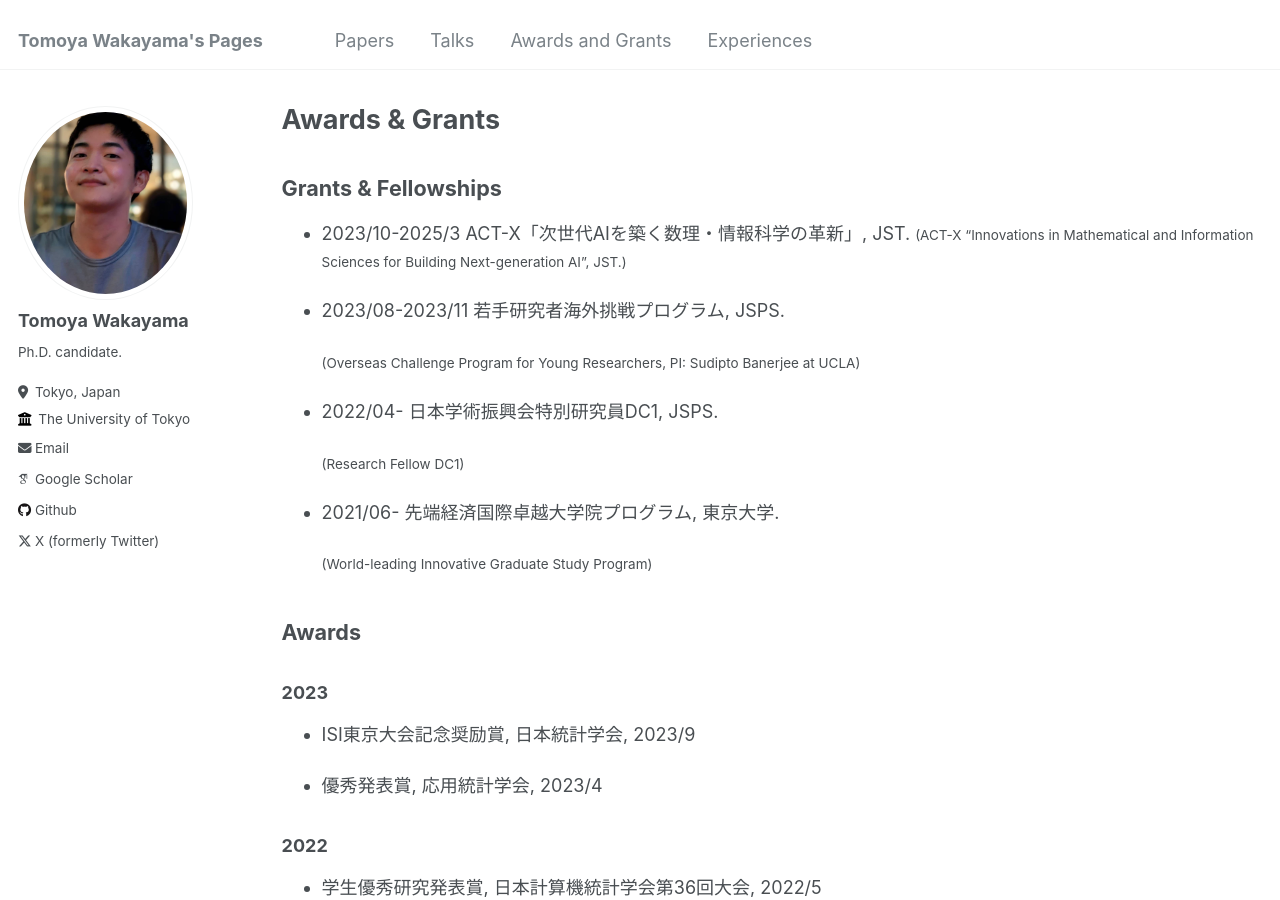
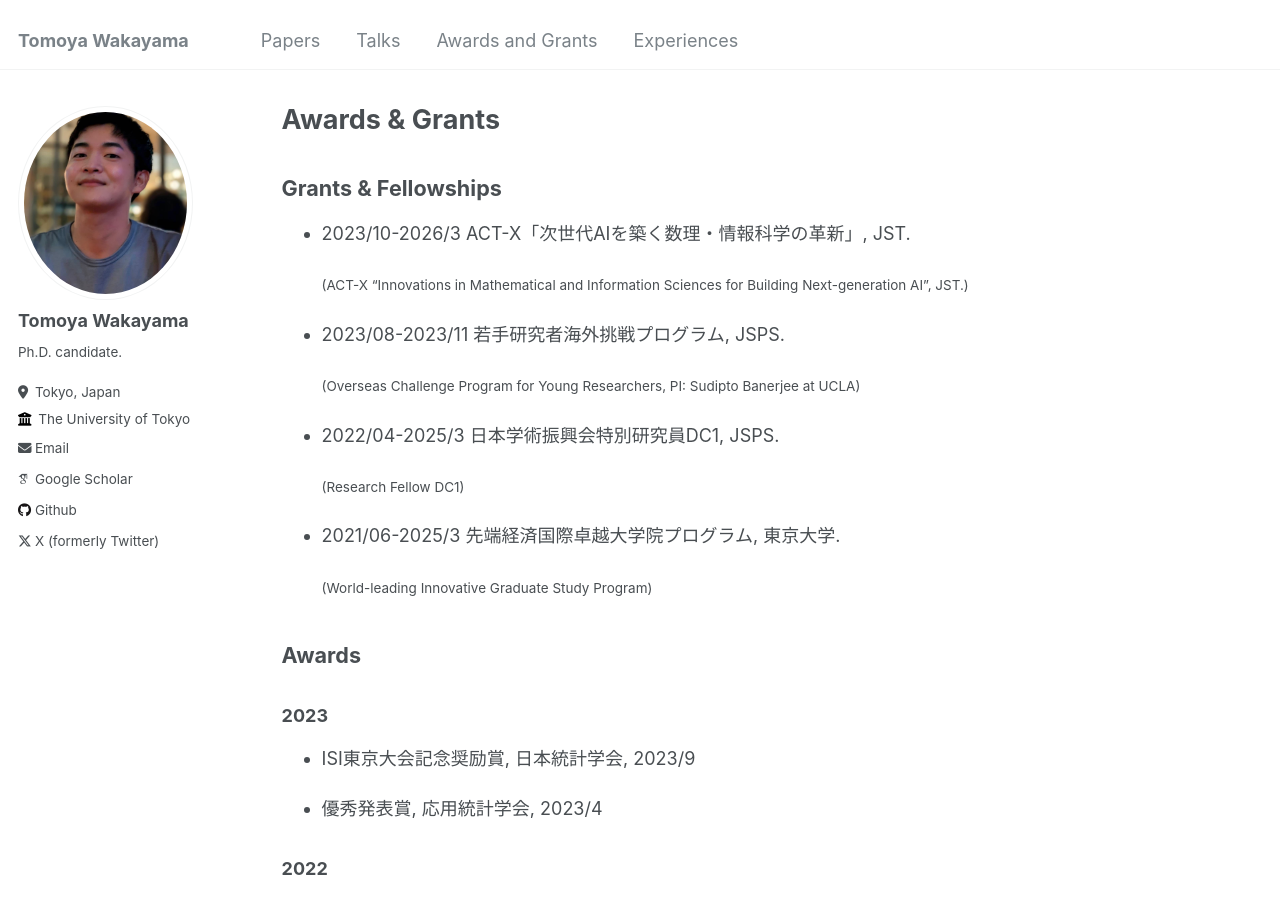
Before and after one commit to TomWaka/TomWaka.github.io, a Jekyll site: the page built from _pages/awards_grants.md, in a window 1280 px wide and 900 px high. Built offline with Jekyll 4.4.1, drawn with Linux system fonts in a browser that asks for light colours; some web fonts are replaced.

Commit message:
Update information

```diff
--- a/_config.yml
+++ b/_config.yml
@@ -8,7 +8,7 @@
 
 # Basic Site Settings
 locale                   : "en-US"
-title                    : "Tomoya Wakayama's Pages"
+title                    : "Tomoya Wakayama"
 title_separator          : "-"
 name                     : "Tomoya Wakayama"
 description              : "Ph.D. candidate, Department of Statistics, Graduate School of Economics, The University of Tokyo"
--- a/_pages/awards_grants.md
+++ b/_pages/awards_grants.md
@@ -7,18 +7,19 @@ author_profile: true
 
 ## Grants & Fellowships
 
-- 2023/10-2025/3  ACT-X「次世代AIを築く数理・情報科学の革新」,  JST.
+- 2023/10-2026/3  ACT-X「次世代AIを築く数理・情報科学の革新」,  JST.
+
   <small>(ACT-X "Innovations in Mathematical and Information Sciences for Building Next-generation AI", JST.)</small>
 
 - 2023/08-2023/11 若手研究者海外挑戦プログラム,  JSPS.
 
   <small>(Overseas Challenge Program for Young Researchers, PI: Sudipto Banerjee at UCLA)</small>
 
-- 2022/04- 日本学術振興会特別研究員DC1,  JSPS.
+- 2022/04-2025/3 日本学術振興会特別研究員DC1,  JSPS.
 
   <small>(Research Fellow DC1)</small>
 
-- 2021/06- 先端経済国際卓越大学院プログラム, 東京大学.
+- 2021/06-2025/3 先端経済国際卓越大学院プログラム, 東京大学.
 
   <small>(World-leading Innovative Graduate Study Program)</small>
 
```
Also changed, not shown: _pages/home.md (+2 -2 lines).
